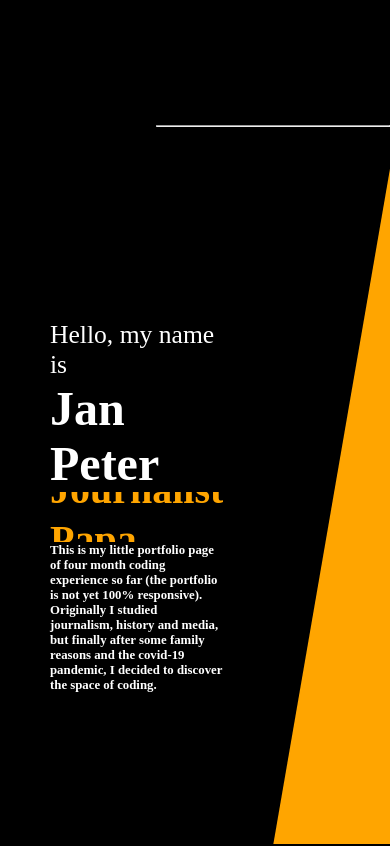
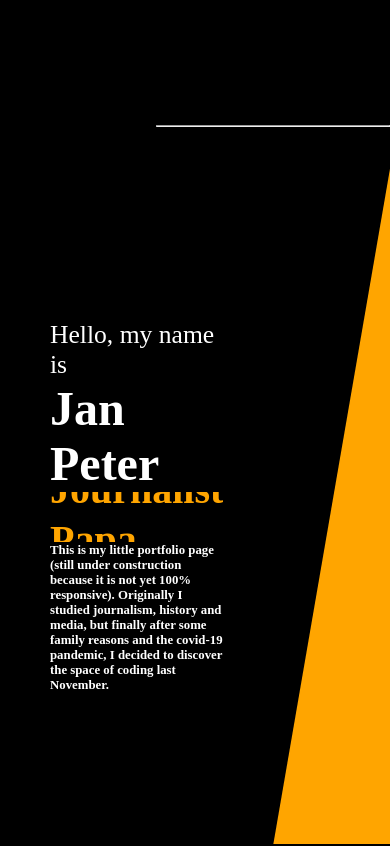
Before and after one commit to DerElchausdemAll/personal-website, a React (Create React App) app: page / in a window 390 px wide. Shown: the top 846 px of the page. Built offline with nearby package versions, Linux system fonts and the light colour scheme.

Commit message:
chore: fix responsive for deployment and edited my hero page text

```diff
--- a/src/components/molecules/menu/index.jsx
+++ b/src/components/molecules/menu/index.jsx
@@ -29,7 +29,7 @@ const Menu = () => {
 							duration={1000}
 							style={{ cursor: "pointer" }}
 						>
-							project
+							projects
 						</Link>
 						<Link
 							className="menu-links"
--- a/src/components/organisms/hero-section/index.jsx
+++ b/src/components/organisms/hero-section/index.jsx
@@ -20,10 +20,10 @@ const HeroElement = () => {
 							</div>
 						</div>
 						<div className="hero-description">
-							This is my little portfolio page of four month coding experience so far
-							(the portfolio is not yet 100% responsive). Originally I studied
-							journalism, history and media, but finally after some family reasons and
-							the covid-19 pandemic, I decided to discover the space of coding.
+							This is my little portfolio page (still under construction because it is
+							not yet 100% responsive). Originally I studied journalism, history and
+							media, but finally after some family reasons and the covid-19 pandemic,
+							I decided to discover the space of coding last November.
 						</div>
 					</div>
 				</div>
```
